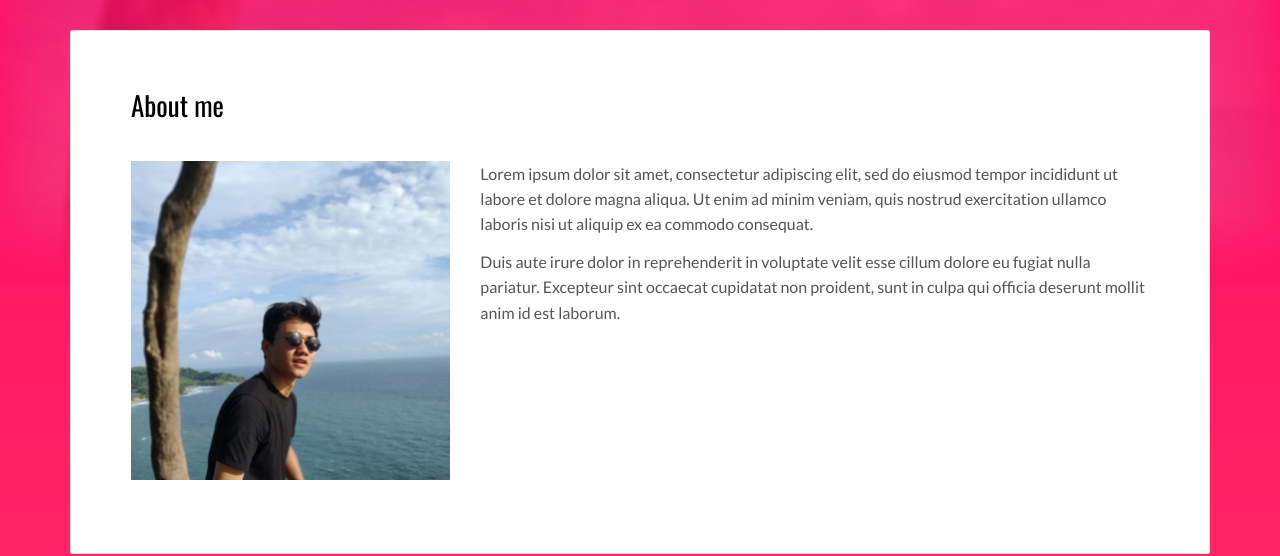
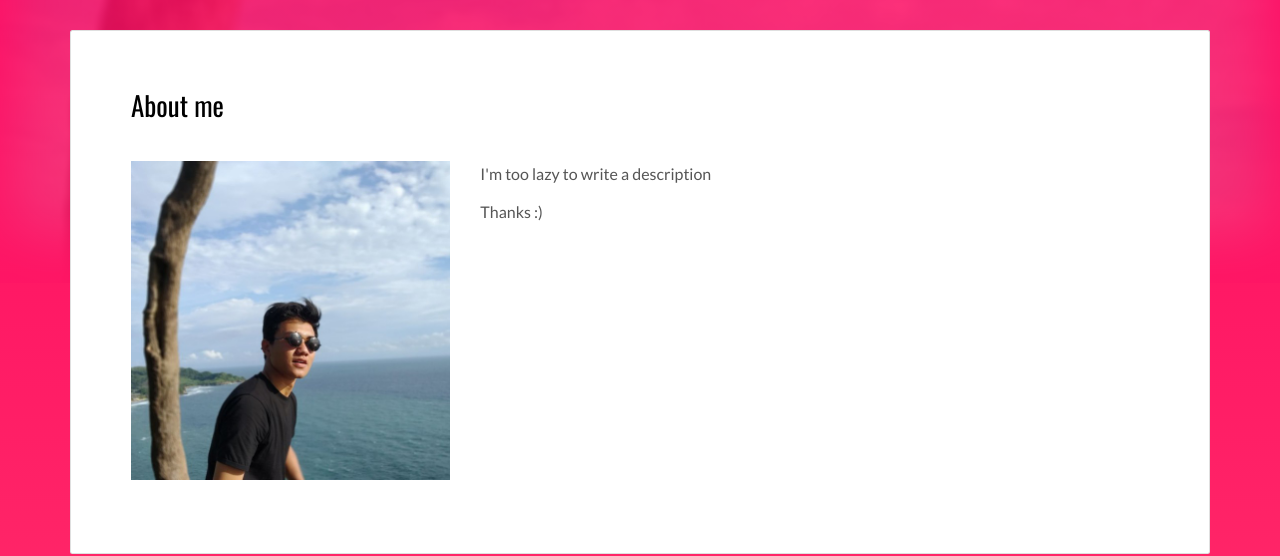
Before and after one commit to Rivaldz/MyPortofolio, a plain HTML site: page index.html in a window 1280 px wide. Shown: the part 277-833 px from the top of the page. Drawn offline with nearby package versions, Linux system fonts and the light colour scheme.

Commit message:
change deskription

```diff
--- a/index.html
+++ b/index.html
@@ -67,8 +67,8 @@
               </div>
               <div class="col-md-8">
 
-              <p>Lorem ipsum dolor sit amet, consectetur adipiscing elit, sed do eiusmod tempor incididunt ut labore et dolore magna aliqua. Ut enim ad minim veniam, quis nostrud exercitation ullamco laboris nisi ut aliquip ex ea commodo consequat.</p>
-              <p> Duis aute irure dolor in reprehenderit in voluptate velit esse cillum dolore eu fugiat nulla pariatur. Excepteur sint occaecat cupidatat non proident, sunt in culpa qui officia deserunt mollit anim id est laborum.</p>
+              <p>I'm too lazy to write a description</p>
+              <p>Thanks :)</p>
 
               </div>
             </div>
```
